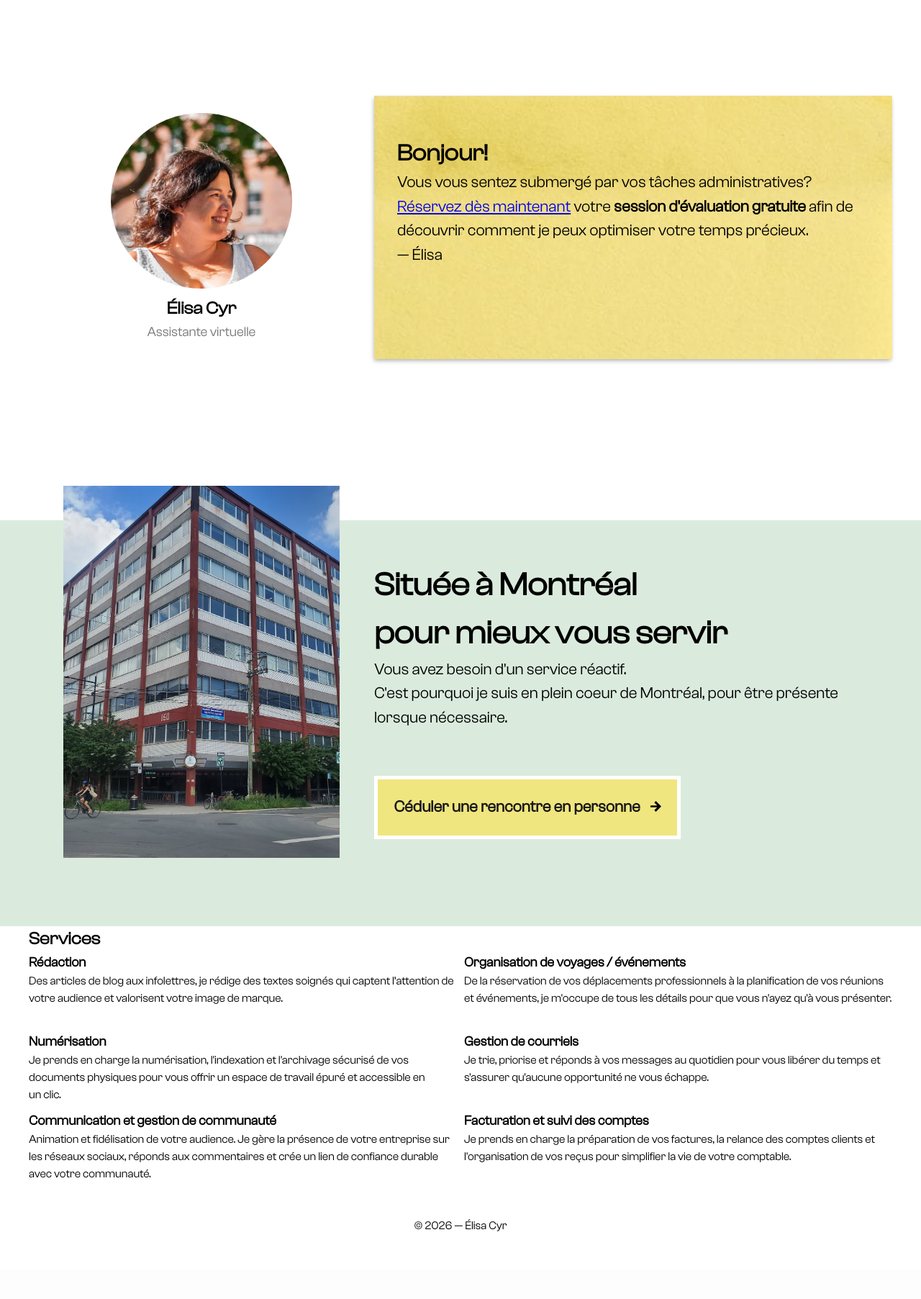
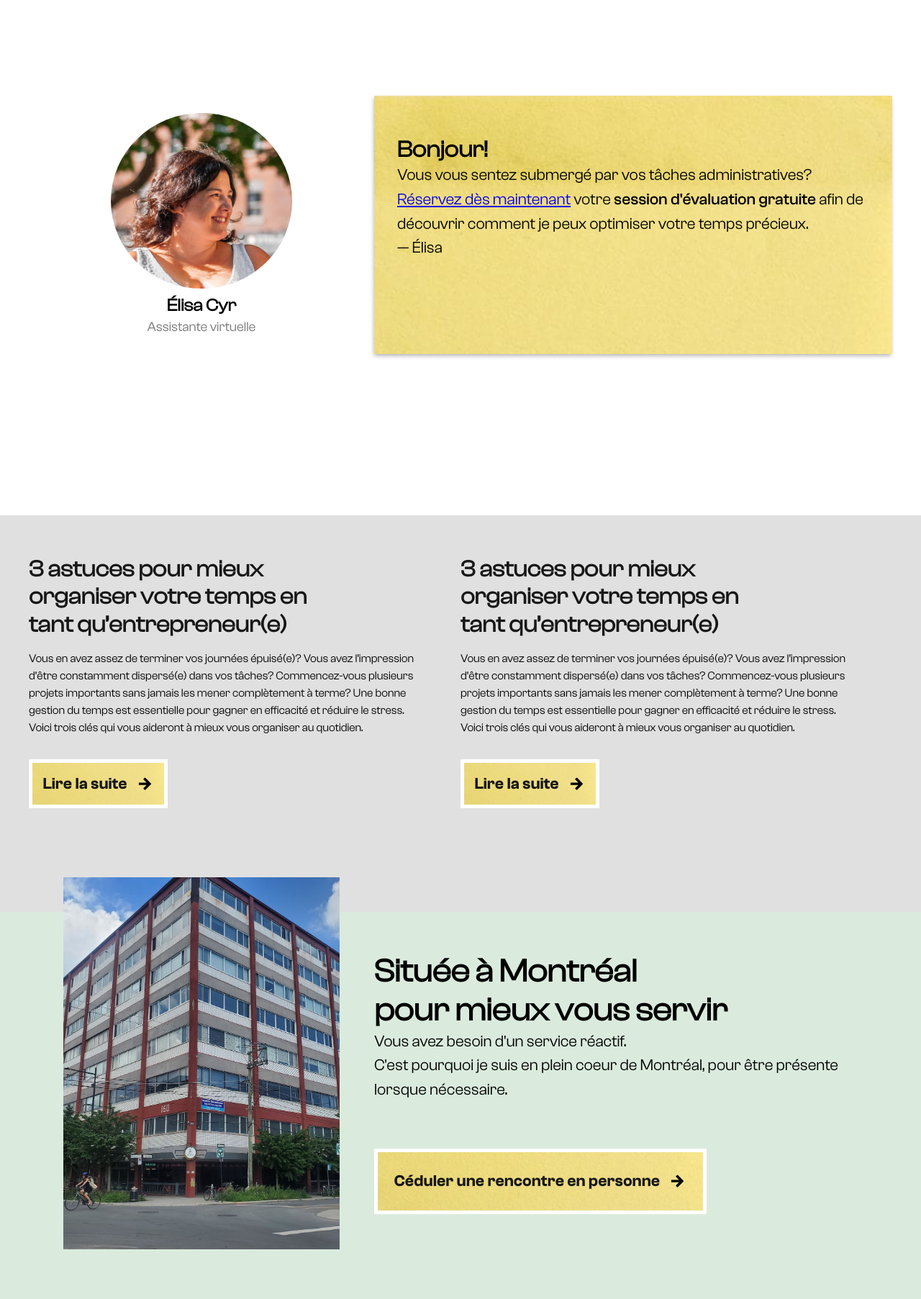
Before and after one commit to juliend2/elisacyr_com, a PHP site: page / in a window 1280 px wide. Shown: the part 157-1962 px from the top of the page at 72% size. Before the commit the page ends 1868 px from the top, so only its background shows below. Run offline with PHP 8.4, Linux system fonts and the light colour scheme.

Commit message:
ajouter blogue

```diff
--- a/css/fonts/css/clash-grotesk.css
+++ b/css/fonts/css/clash-grotesk.css
@@ -17,7 +17,7 @@
 *
 */
 @font-face {
-  font-family: 'ClashGrotesk-Extralight';
+  font-family: 'ClashGrotesk';
   src: url('../fonts/ClashGrotesk-Extralight.woff2') format('woff2'),
        url('../fonts/ClashGrotesk-Extralight.woff') format('woff'),
        url('../fonts/ClashGrotesk-Extralight.ttf') format('truetype');
@@ -26,7 +26,7 @@
   font-style: normal;
 }
 @font-face {
-  font-family: 'ClashGrotesk-Light';
+  font-family: 'ClashGrotesk';
   src: url('../fonts/ClashGrotesk-Light.woff2') format('woff2'),
        url('../fonts/ClashGrotesk-Light.woff') format('woff'),
        url('../fonts/ClashGrotesk-Light.ttf') format('truetype');
@@ -35,16 +35,16 @@
   font-style: normal;
 }
 @font-face {
-  font-family: 'ClashGrotesk-Regular';
+  font-family: 'ClashGrotesk';
   src: url('../fonts/ClashGrotesk-Regular.woff2') format('woff2'),
        url('../fonts/ClashGrotesk-Regular.woff') format('woff'),
        url('../fonts/ClashGrotesk-Regular.ttf') format('truetype');
-  font-weight: 400;
+  font-weight: 400; /* maps to normal */
   font-display: swap;
   font-style: normal;
 }
 @font-face {
-  font-family: 'ClashGrotesk-Medium';
+  font-family: 'ClashGrotesk';
   src: url('../fonts/ClashGrotesk-Medium.woff2') format('woff2'),
        url('../fonts/ClashGrotesk-Medium.woff') format('woff'),
        url('../fonts/ClashGrotesk-Medium.ttf') format('truetype');
@@ -53,7 +53,7 @@
   font-style: normal;
 }
 @font-face {
-  font-family: 'ClashGrotesk-Semibold';
+  font-family: 'ClashGrotesk';
   src: url('../fonts/ClashGrotesk-Semibold.woff2') format('woff2'),
        url('../fonts/ClashGrotesk-Semibold.woff') format('woff'),
        url('../fonts/ClashGrotesk-Semibold.ttf') format('truetype');
@@ -62,11 +62,11 @@
   font-style: normal;
 }
 @font-face {
-  font-family: 'ClashGrotesk-Bold';
+  font-family: 'ClashGrotesk';
   src: url('../fonts/ClashGrotesk-Bold.woff2') format('woff2'),
        url('../fonts/ClashGrotesk-Bold.woff') format('woff'),
        url('../fonts/ClashGrotesk-Bold.ttf') format('truetype');
-  font-weight: 700;
+  font-weight: 700; /* maps to bold */
   font-display: swap;
   font-style: normal;
 }
--- a/css/style.css
+++ b/css/style.css
@@ -1,14 +1,15 @@
 :root {
   --black: #171717;
+  --gray: #777;
+  --pastel-gray: #e0e0e0;
+  --pastel-khaki: #daebdd;
   --white: #ffffff;
-  --gray: #777;
-  --pastel-gray: #daebdd;
   --yellow: #f0e67f;
   --yellow-dark: #efcf7f;
 }
 
 body {
-  font-family: 'ClashGrotesk-Regular';
+  font-family: 'ClashGrotesk';
   background: var(--white) url('/images/paperclips.jpg') no-repeat right top;
   background-size: 250px;
 }
@@ -19,9 +20,21 @@ a:visited {
 
 h1, h2 {
   font-family: 'ClashDisplay-Regular';
+  line-height: 1.2;
+}
+h3 {
+  font-weight: 500;
+}
+
+strong, b {
+  font-weight: 500;
 }
 
 /* utilities */
+.padding-y {
+  padding-top: 7vh;
+  padding-bottom: 7vh;
+}
 .flexbox {
   display: flex;
 }
@@ -53,17 +66,37 @@ h1, h2 {
   padding-top: 4rem;
   padding-bottom: 4rem;
 }
+.cta-container.smaller {
+  padding-top: 2rem;
+  padding-bottom: 1rem;
+}
 .cta {
-  background: var(--yellow);
+  background: url(/images/post-it.jpg) left bottom;
+  background-size: cover;
   padding: 1.4rem;
-  font-weight: bold;
+  font-weight: 600;
   font-size: 1.4rem;
   color: var(--black);
   text-decoration: none;
   border: 5px solid var(--white);
 }
+.cta-container.smaller .cta {
+  padding: .7rem .9rem;
+}
 .cta:visited {
   color: var(--black);
+}
+.cta:hover, .cta:active {
+  color: blue;
+}
+.cta:hover path,
+.cta:active path {
+  fill: blue;
+}
+.cta > svg {
+  display: inline-block;
+  margin-left: .5rem;
+  transform: scale(.7) translateY(.5rem);
 }
 /*
 .cta:hover, .cta:active {
@@ -137,6 +170,29 @@ h1, h2 {
 .left, .right {
   width: 50%;
 }
+
+/* blogue */
+.blogue {
+  background: var(--pastel-gray);
+}
+.blogue .padding-y {
+  padding-bottom: 8rem;
+}
+.blogue h2 {
+  margin-bottom: 1rem;
+}
+.blogue h2>a {
+  color: var(--black);
+  text-decoration: none;
+}
+.blogue h2>a:hover {
+  color: blue;
+}
+.blogue-post {
+  padding-right: 3rem;
+}
+
+/* presentation */
 .presentation {
   margin-top: 10rem;
   margin-bottom: 14rem;
@@ -170,20 +226,16 @@ h1, h2 {
   box-shadow: -1px 3px 6px -1px rgba(0,0,0,0.33);
 }
 
+/* a montreal */
 .a-montreal {
-  margin-top: 3rem;
-  background: var(--pastel-gray);
+  background: var(--pastel-khaki);
 }
 .a-montreal .left {
   width: 40%;
-  padding: 3rem 3rem 3rem;
+  padding: 3rem;
 }
 .a-montreal .right {
   width: 60%;
-}
-.a-montreal .right.padding-y {
-  padding-top: 7vh;
-  padding-bottom: 7vh;
 }
 .coin-de-rue {
   margin-top: -6rem;
@@ -195,9 +247,21 @@ h1, h2 {
 
 .services .grid-container {
   display: grid;
-  grid-template-columns: repeat(2, 1fr);
-  grid-template-rows: repeat(3, 1fr);
-  gap: 10px;
+  grid-template-columns: repeat(3, 1fr);
+  grid-template-rows: repeat(2, 1fr);
+  gap: 3rem;
+  padding: 2rem 0 2rem 0;
+  text-align: center;
+}
+.services img {
+  max-width: 70px;
+  margin: 0 auto;
+}
+.services h3 {
+  margin-top: .2rem;
+}
+.services p {
+  padding: 0 2rem;
 }
 
 
--- a/index.html
+++ b/index.html
@@ -64,6 +64,48 @@
       </div>
 		</header>
 
+    <section class="section blogue">
+      <div class="inner flexbox padding-y">
+        <div class="left blogue-post">
+          <h2 class="bigger-text"><a href="/blogue">3 astuces pour mieux organiser votre temps en
+              tant qu’entrepreneur(e)</a>
+          </h2>
+          <p>
+          Vous en avez assez de terminer vos journées épuisé(e)? Vous avez
+          l’impression d’être constamment dispersé(e) dans vos tâches?
+          Commencez-vous plusieurs projets importants sans jamais les mener
+          complètement à terme? Une bonne gestion du temps est essentielle pour
+          gagner en efficacité et réduire le stress.</p>
+          <p>Voici trois clés qui vous
+          aideront à mieux vous organiser au quotidien.
+          </p>
+          <p class="cta-container smaller">
+          <a href="/contact" class="cta hvr-sweep-to-top">Lire la suite
+            <svg xmlns="http://www.w3.org/2000/svg" width="25.14" height="25.14"><path d="m9 3.57 6.71 6.7H0v4.59h15.71l-6.7 6.7 3.56 3.58 12.57-12.57L12.57 0z"/></svg> </a>
+          </p>
+        </div>
+        <div class="right blogue-post">
+          <h2 class="bigger-text"><a href="/blogue">3 astuces pour mieux organiser votre temps en
+              tant qu’entrepreneur(e)</a>
+          </h2>
+          <p>
+          Vous en avez assez de terminer vos journées épuisé(e)? Vous avez
+          l’impression d’être constamment dispersé(e) dans vos tâches?
+          Commencez-vous plusieurs projets importants sans jamais les mener
+          complètement à terme? Une bonne gestion du temps est essentielle pour
+          gagner en efficacité et réduire le stress.</p>
+          <p>Voici trois clés qui vous
+          aideront à mieux vous organiser au quotidien.
+          </p>
+          <p class="cta-container smaller">
+          <a href="/contact" class="cta hvr-sweep-to-top">Lire la suite
+            <svg xmlns="http://www.w3.org/2000/svg" width="25.14" height="25.14"><path d="m9 3.57 6.71 6.7H0v4.59h15.71l-6.7 6.7 3.56 3.58 12.57-12.57L12.57 0z"/></svg> </a>
+          </a>
+          </p>
+        </div>
+      </div><!-- /inner -->
+    </section>
+
 		<section class="section a-montreal">
       <div class="inner flexbox">
         <div class="left">
@@ -79,7 +121,7 @@
           </h3>
           <p class="cta-container">
             <a href="/contact" class="cta hvr-sweep-to-top">Céduler une rencontre en personne
-              <img class="right-arrow" src="/images/right-arrow.svg">
+              <svg xmlns="http://www.w3.org/2000/svg" width="25.14" height="25.14"><path d="m9 3.57 6.71 6.7H0v4.59h15.71l-6.7 6.7 3.56 3.58 12.57-12.57L12.57 0z"/></svg> </a>
             </a>
           </p>
         </div>
@@ -87,10 +129,11 @@
 		</section>
 
 		<section class="section services">
-      <div class="inner">
-        <h2>Services</h2>
+      <div class="inner padding-y">
+        <h2 class="bigger-text centered">Services</h2>
         <div class="grid-container">
           <div class="service">
+            <img src="/images/services-icon-document.jpg">
             <h3>Rédaction</h3>
             <p>
             Des articles de blog aux infolettres, je rédige des textes soignés qui captent l’attention de votre audience et valorisent votre image de marque.
```
Also changed, not shown: images/services-icon-document.jpg (added), 1 other file.
